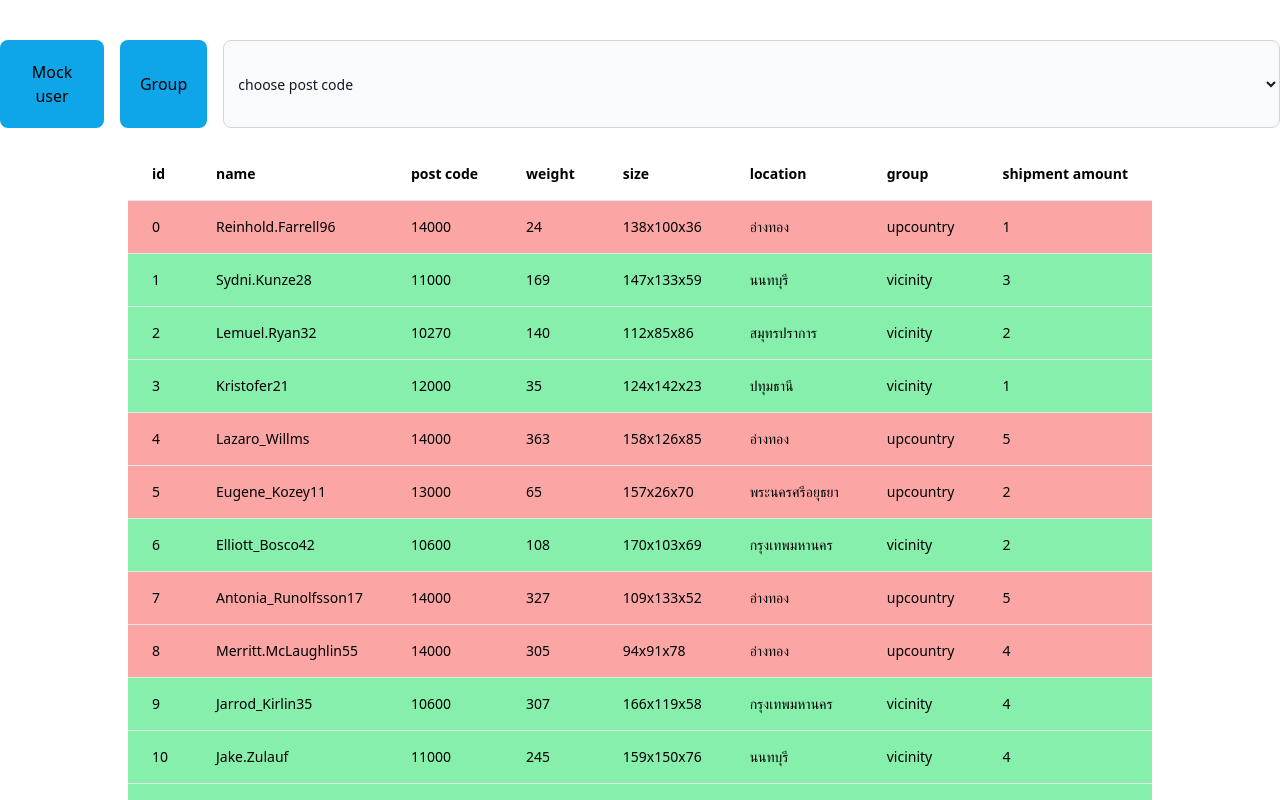
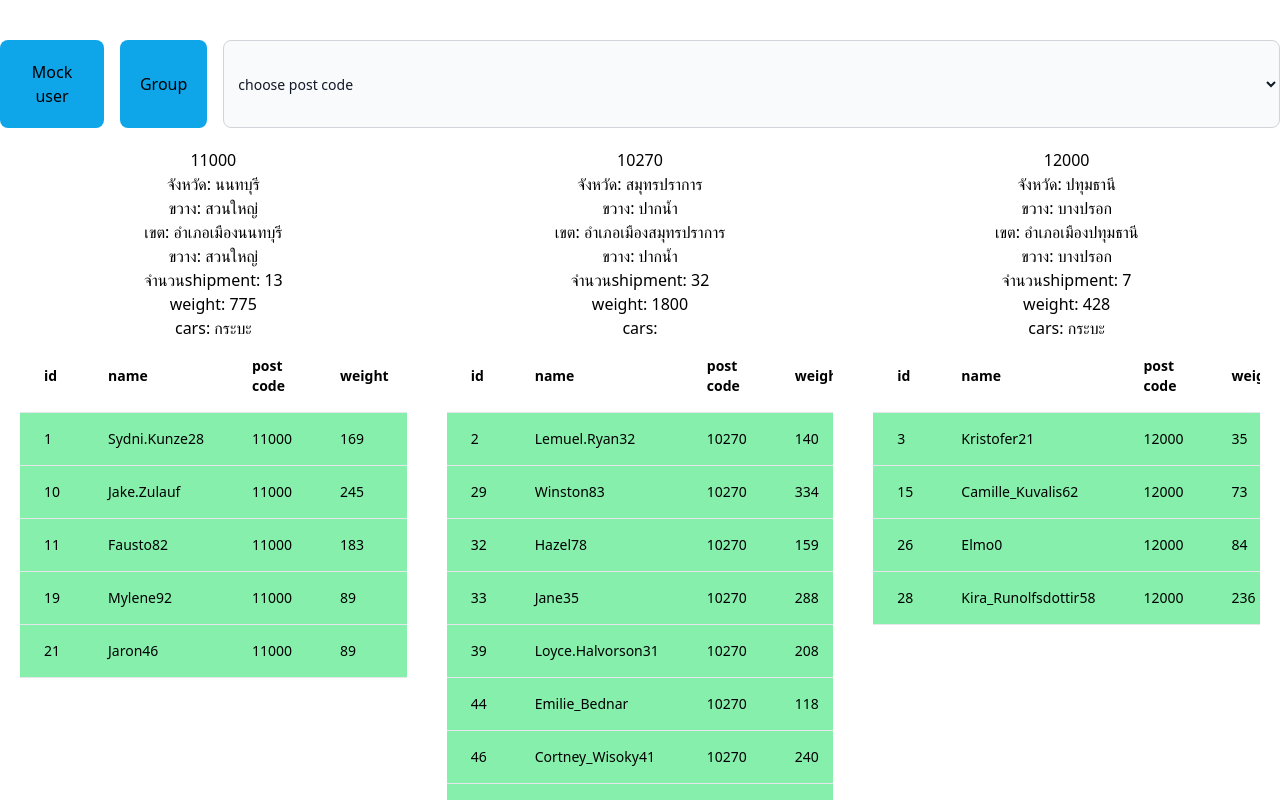
Before and after one commit to Dsypasit/map_jub, a Next.js app: page / in a window 1280 px wide. Both pictures are taken after a click on the button "Group". Shown: the top 800 px of the page. Built offline with nearby package versions, Linux system fonts and the light colour scheme.

Commit message:
feat: show many table when grouping

```diff
--- /dev/null
+++ b/components/tableLogistic.tsx
@@ -0,0 +1,90 @@
+import React from "react"
+import '../app/globals.css'
+
+enum Pickup{
+    upcountry = "upcountry",
+    makesend = "makesend",
+    vicinity = "vicinity"
+}
+
+interface Shipment {
+    amount: number
+    box: Box[]
+}
+
+interface Box{
+    size: string
+    weight: number
+}
+
+interface Customer{
+    id: number
+    name: string
+    post_code: string
+    shipment: Shipment
+    location: string
+    pickup?: Pickup
+}
+
+
+type TableProps = {
+ head: string[]
+ body: Customer[]|undefined
+}
+
+function maximumCustomerSize(customer: Customer): string{
+    let customerBoxs = customer.shipment.box;
+    let minValue = splitSize(customerBoxs[0].size)
+    for (let box of customerBoxs){
+        let boxSize = splitSize(box.size)
+        minValue[0] = Math.max(minValue[0], boxSize[0])
+        minValue[1] = Math.max(minValue[1], boxSize[1])
+        minValue[2] = Math.max(minValue[2], boxSize[2])
+    }
+    return minValue.join("x")
+}
+
+
+function sumShipmentWeight(customer: Customer): number{
+    return customer.shipment.box.reduce((pre, cur) => pre+cur.weight, 0)
+}
+
+function sumShipmentSize(customer: Customer): number{
+    return customer.shipment.box.reduce((pre, cur) => pre + sumArray(splitSize(cur.size)), 0)
+}
+
+function splitSize(size: string): number[]{
+    return size.split("x").map(e => parseInt(e))
+}
+
+function sumArray(arr: number[]): number {
+    return arr.reduce((pre, cur) => pre+cur, 0)
+}
+
+export default function TableLogistic (props: TableProps){
+    return (
+        <div className="overflow-scroll">
+    <table className=" text-left text-sm font-light min-w-fit">
+        <thead>
+            <tr className="border-b font-medium dark:border-neutral-500">
+            {props.head.map((e, i) => (
+                <th className="px-6 py-4" key={i}>{e}</th>
+            ))}
+            </tr>
+            </thead>
+            <tbody>
+            {props.body?.map((e, i) => (
+                        <tr className={`border-b dark:border-neutral-500 ${e.pickup === Pickup.upcountry ? 'bg-red-300' : (e.pickup === Pickup.makesend ? 'bg-sky-300' : (e.pickup === Pickup.vicinity ? 'bg-green-300' : ''))}` } key={i}>
+                                <td className="whitespace-nowrap px-6 py-4 font-medium" > {e.id} </td>
+                                <td className="whitespace-nowrap px-6 py-4 font-medium" > {e.name} </td>
+                                <td className="whitespace-nowrap px-6 py-4 font-medium" > {e.post_code} </td>
+                                <td className="whitespace-nowrap px-6 py-4 font-medium" > {sumShipmentWeight(e)} </td>
+                                <td className="whitespace-nowrap px-6 py-4 font-medium" > {maximumCustomerSize(e)} </td>
+                                <td className="whitespace-nowrap px-6 py-4 font-medium" > {e.shipment.amount} </td>
+                        </tr>
+                        ))}
+            </tbody>
+            </table>
+        </div>
+            )
+}
--- a/pages/index.tsx
+++ b/pages/index.tsx
@@ -3,6 +3,7 @@ import mockData from '../mock_data/Person.json'
 import locationData from '../mock_data/post_code.json'
 import Table from '../components/tableCustomer'
 import '../app/globals.css'
+import TableLogistic from '../components/tableLogistic';
 
 enum Car{
     CurierBike = "Curier Bike",
@@ -225,7 +226,7 @@ function mockCustomer(name_list: Array<Person>): Customer[]{
                 location: location_list[locIndex].city
             } ;
     });
-    return customer_list.slice(0, 20)
+    return customer_list.slice(0, 50)
 }
 
 function maximumCustomerSize(customer: Customer): string{
@@ -298,6 +299,7 @@ export default function Index(){
   let [selectPostcode, setSelectPostCode] = useState<string[]>([])
   let [selectCustomer, setSelectCustomer] = useState<LogisticCustomers|undefined>()
   let [postCode, setPostCode] = useState<string>('')
+  let [group, setGroup] = useState<boolean>(false)
   let postCodeRef = useRef<HTMLSelectElement>(null)
   let [head, setHead] = useState<string[]>([]);
   useEffect(() => {
@@ -313,16 +315,26 @@ export default function Index(){
     setLogisticCustomer(customersGroups.map((e) => selectCars(e)));
     setSelectPostCode(customersGroups.map(e => e.post_code))
     setPostCode('')
+    setGroup(false)
   };
 
   const updateTable = () => {
     setCustomers(pickupCustomers(customers));
+    setHead(["id", "name", "post code", "weight", "size", "shipment amount"]);
+    let customersGroups = groupCustomerByPostCode(
+      customers.filter((e) => isBangkokAndVicinity(e) && e.pickup===Pickup.vicinity)
+    );
+    setLogisticCustomer(customersGroups.map((e) => selectCars(e)));
+    setSelectPostCode(customersGroups.map(e => e.post_code))
+    setPostCode('')
+    setGroup(true)
   };
 
   const handleSelectPostCode = (e:ChangeEvent<HTMLSelectElement>) => {
     if (!postCodeRef.current){
         return
     }
+    setHead(["id", "name", "post code", "weight", "size", "location", "group", "shipment amount"]);
     setPostCode(postCodeRef.current.value)
     setSelectCustomer(logisticCustomer.filter(l => l.postcode == postCodeRef.current?.value)[0])
   }
@@ -349,6 +361,24 @@ export default function Index(){
           ))}
         </select>
       </div>
+        {group ?
+        <div className='grid grid-cols-3'>
+            {logisticCustomer.map(l => (
+                <div className='flex flex-col text-center mx-5 my-5'>
+                    <h1>{l.postcode}</h1>
+                    <h1>จังหวัด: {location_list.find(ll => ll.post_code == l.postcode)?.city}</h1>
+                    <h1>ขวาง: {location_list.find(ll => ll.post_code == l.postcode)?.kwang}</h1>
+                    <h1>เขต: {location_list.find(ll => ll.post_code == l.postcode)?.kate}</h1>
+                    <h1>ขวาง: {location_list.find(ll => ll.post_code == l.postcode)?.kwang}</h1>
+                    <h1>จำนวนshipment: {l.sumShipment}</h1>
+                    <h1>weight: {l.sumWeight}</h1>
+                    <h1>cars: {l.logistic?.car}</h1>
+                    <TableLogistic head={head} body={l.customers}/>
+                </div>
+            ))}
+        </div>
+
+    : null}
       <div className="flex justify-center mt-5">
         {postCode ==='' ?  <Table head={head} body={customers} /> :
         (
```
